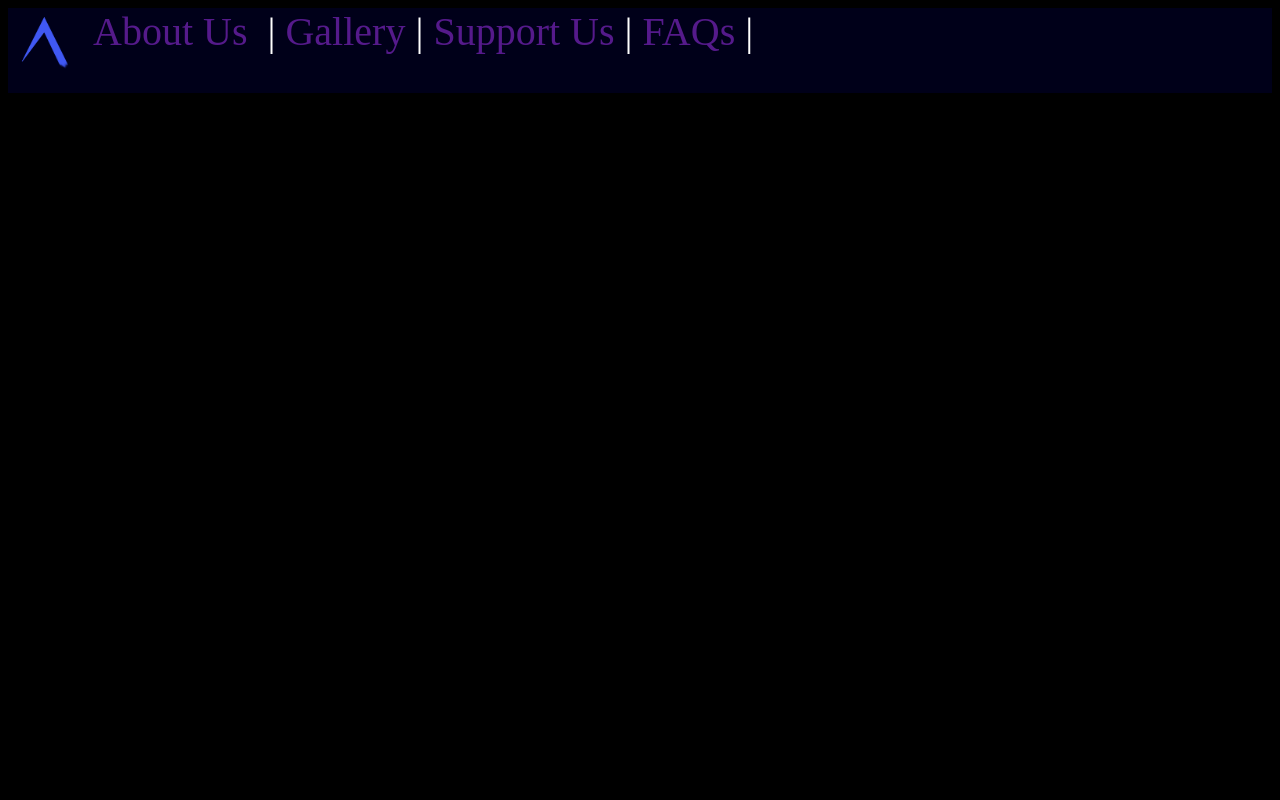
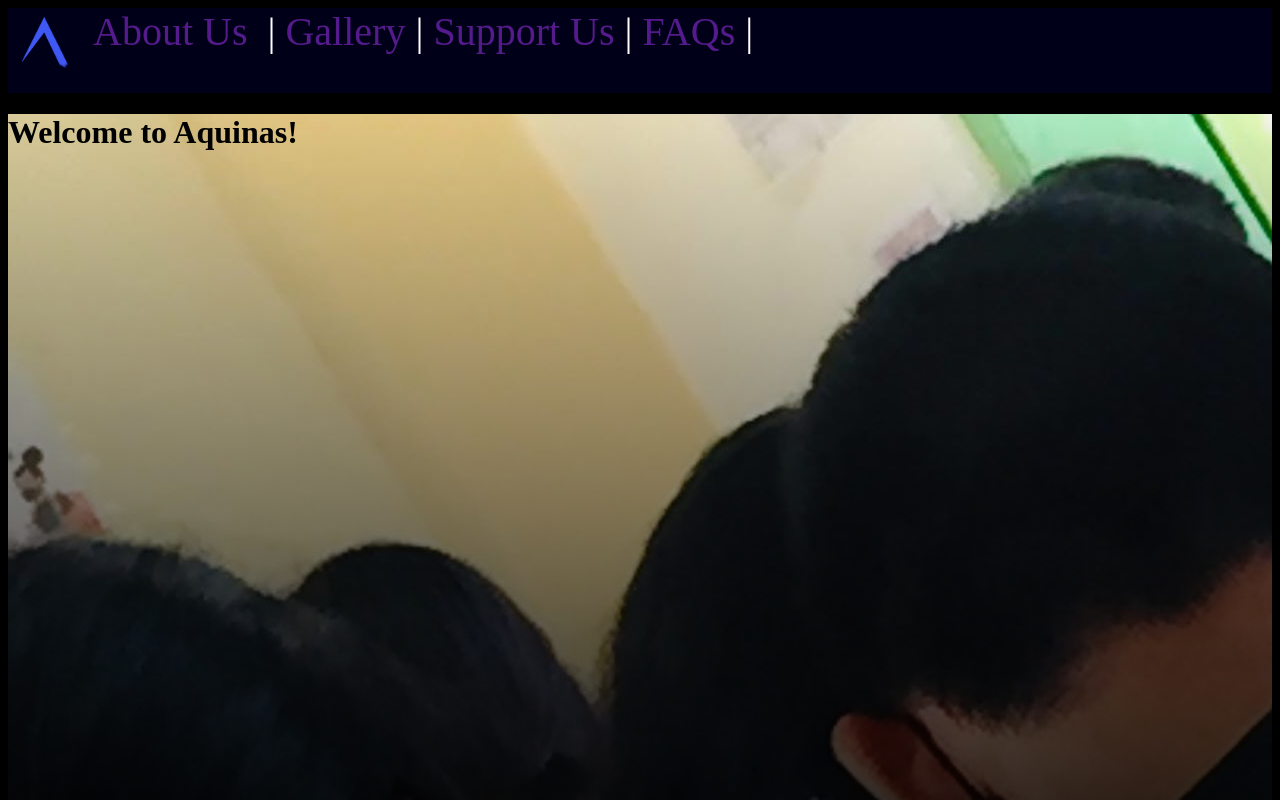
Before and after one commit to BeeLatte/Aquinas.github.io, a plain HTML site: page index.html in a window 1280 px wide. Shown: the top 800 px of the page. Drawn offline with Linux system fonts and the light colour scheme.

Commit message:
Update index.html

```diff
--- a/index.html
+++ b/index.html
@@ -43,7 +43,6 @@ li a {
 
 .mainback {
   background-image: url("p4.jpeg")
-  height: 900px;
 }
 
 .grad {
```
